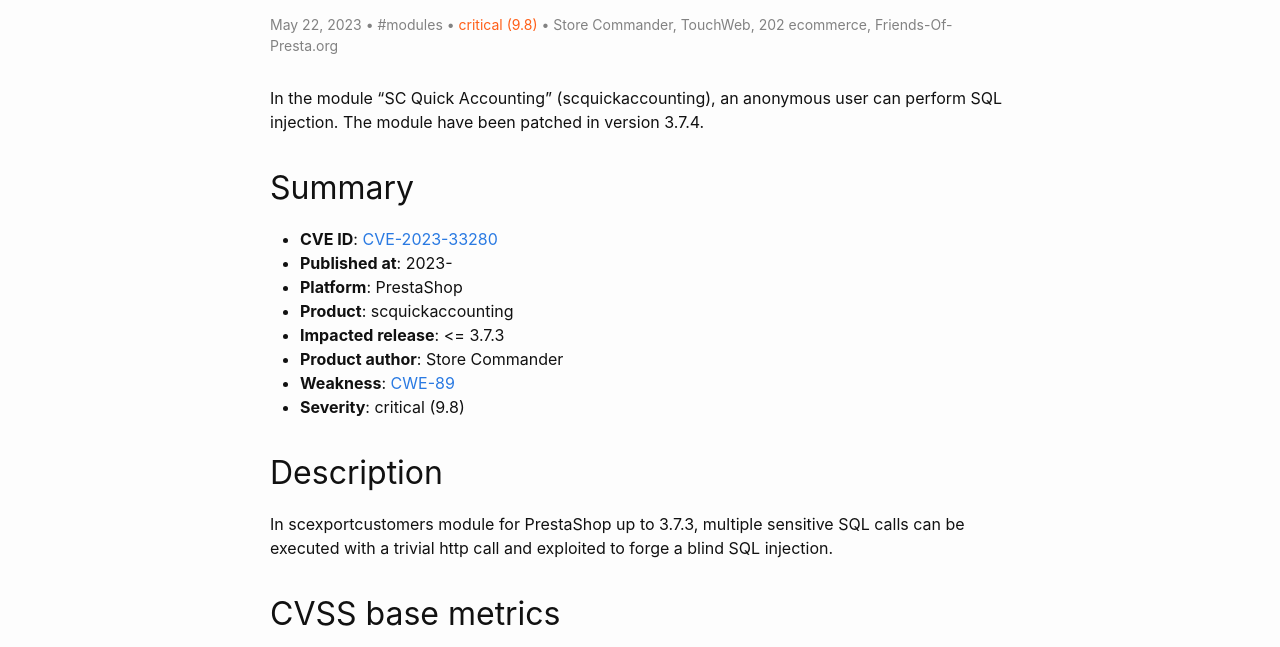
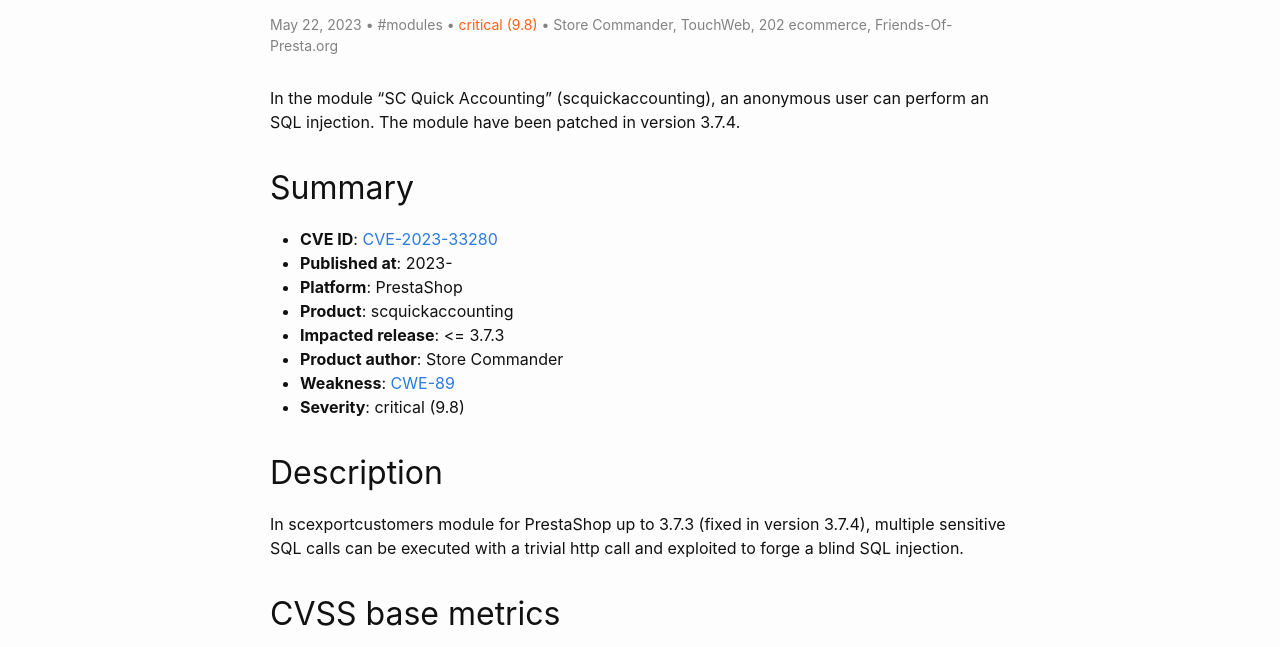
Before and after one commit to friends-of-presta/security-advisories, a Jekyll site: the page built from _posts/2023-05-22-scquickaccounting.md, in a window 1280 px wide. Shown: the part 286-933 px from the top of the page. Built offline with Jekyll 4.4.1, drawn with Linux system fonts in a browser that asks for light colours.

Commit message:
Up description

```diff
--- a/_posts/2023-05-22-scquickaccounting.md
+++ b/_posts/2023-05-22-scquickaccounting.md
@@ -11,7 +11,7 @@ meta: "CVE,PrestaShop,scquickaccounting"
 severity: "critical (9.8)"
 ---
 
-In the module "SC Quick Accounting" (scquickaccounting), an anonymous user can perform SQL injection. The module have been patched in version 3.7.4.
+In the module "SC Quick Accounting" (scquickaccounting), an anonymous user can perform an SQL injection. The module have been patched in version 3.7.4.
 
 ## Summary
 
@@ -26,7 +26,7 @@ In the module "SC Quick Accounting" (scquickaccounting), an anonymous user can p
 
 ## Description
 
-In scexportcustomers module for PrestaShop up to 3.7.3, multiple sensitive SQL calls can be executed with a trivial http call and exploited to forge a blind SQL injection.
+In scexportcustomers module for PrestaShop up to 3.7.3 (fixed in version 3.7.4), multiple sensitive SQL calls can be executed with a trivial http call and exploited to forge a blind SQL injection.
 
 
 ## CVSS base metrics
```
